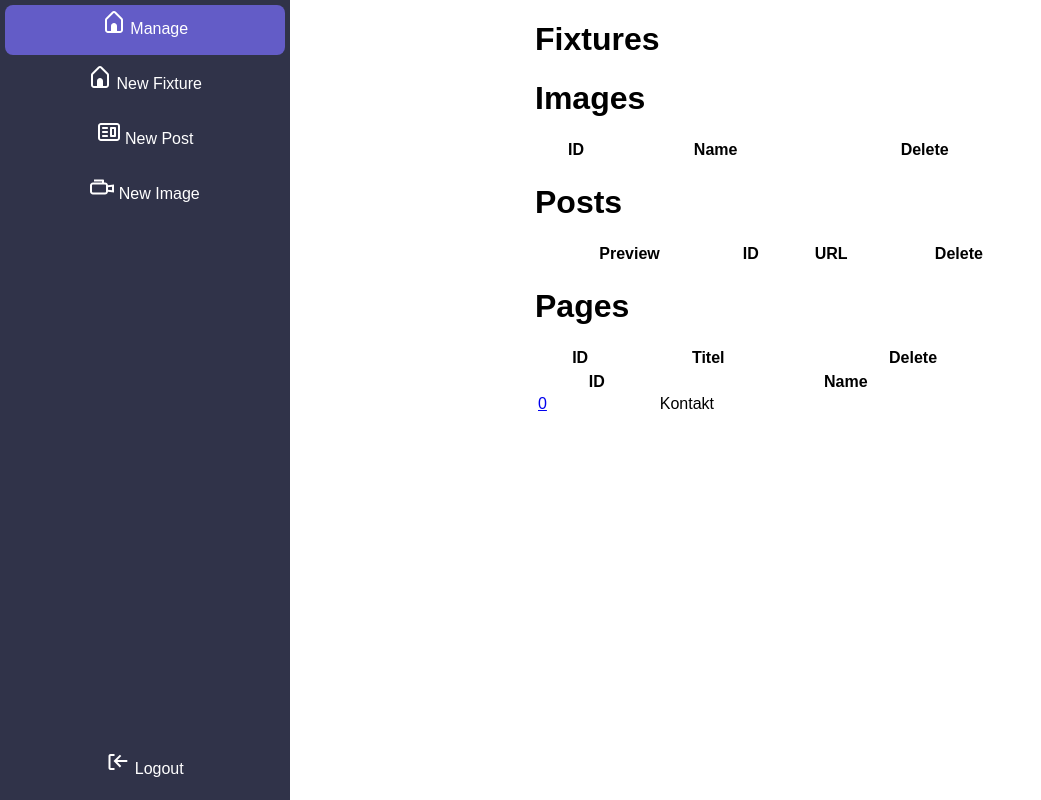
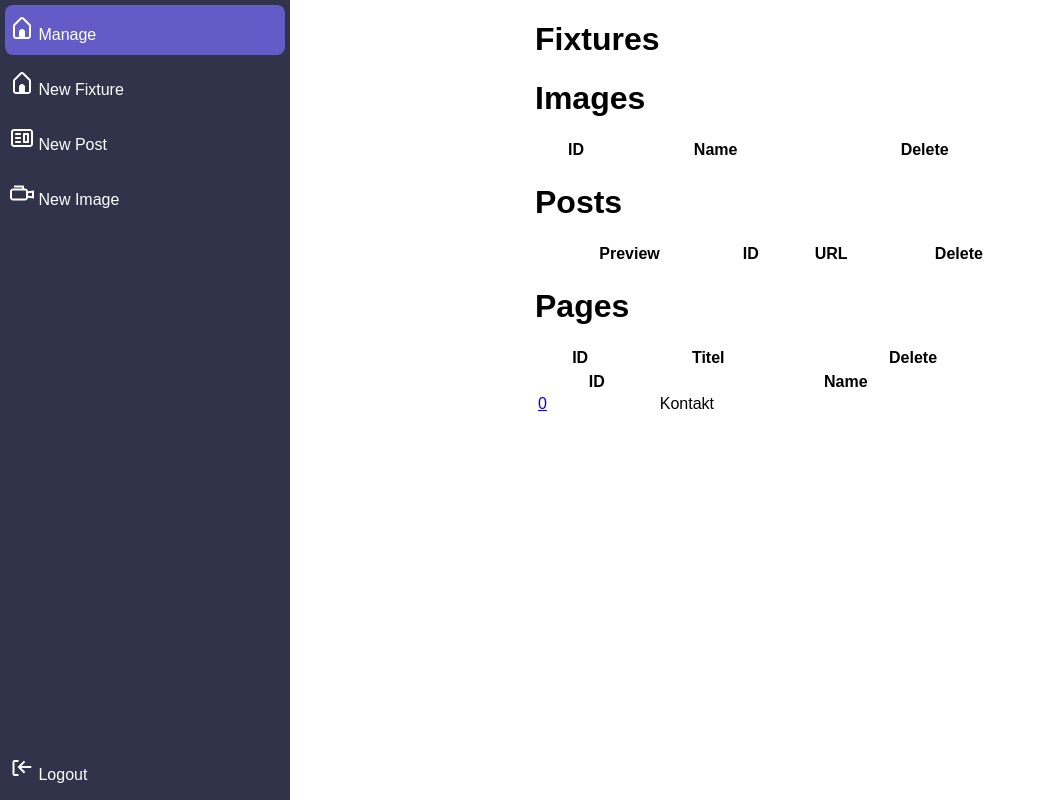
Before and after one commit to wyattwas/novalighting, a PHP site: page /management/verwalten.php?tab=manage in a window 1280 px wide. Shown: the whole page, without its empty margins (0-1041 px from the left). Run offline with PHP 8.4, Linux system fonts and the light colour scheme; the visitor is signed in with stand-in values (Sample User, id 1); data comes from the database, SQL or seed files in the repository; data that the repository does not hold is empty.

Commit message:
restyling the management page

```diff
--- a/management/verwalten.php
+++ b/management/verwalten.php
@@ -40,8 +40,8 @@ if (!isset($_SESSION['email'])) {
                     padding: 5px;
                     width: calc();
                     display: flex;
-                    justify-content: center;
-                    align-items: start;
+                    justify-content: start;
+                    align-items: center;
                     border-radius: 8px;
 
                     &:hover {
```
